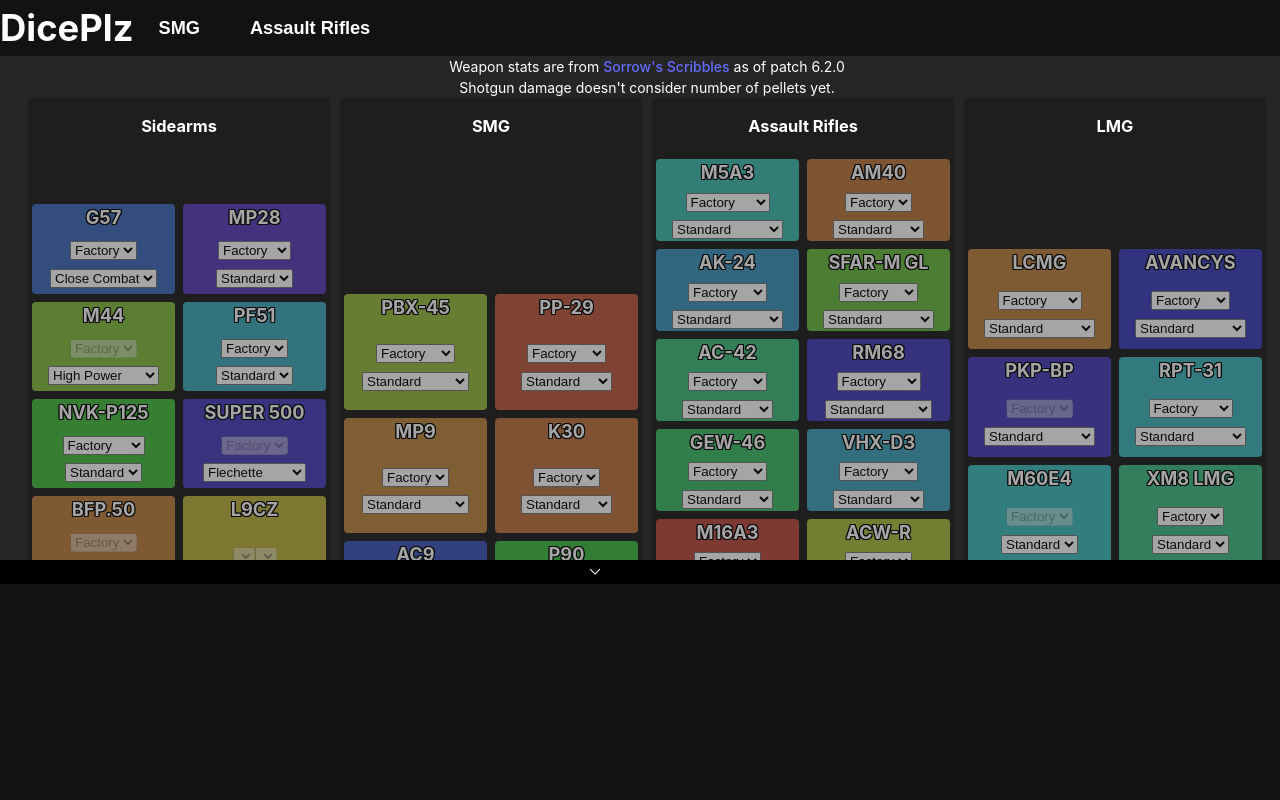
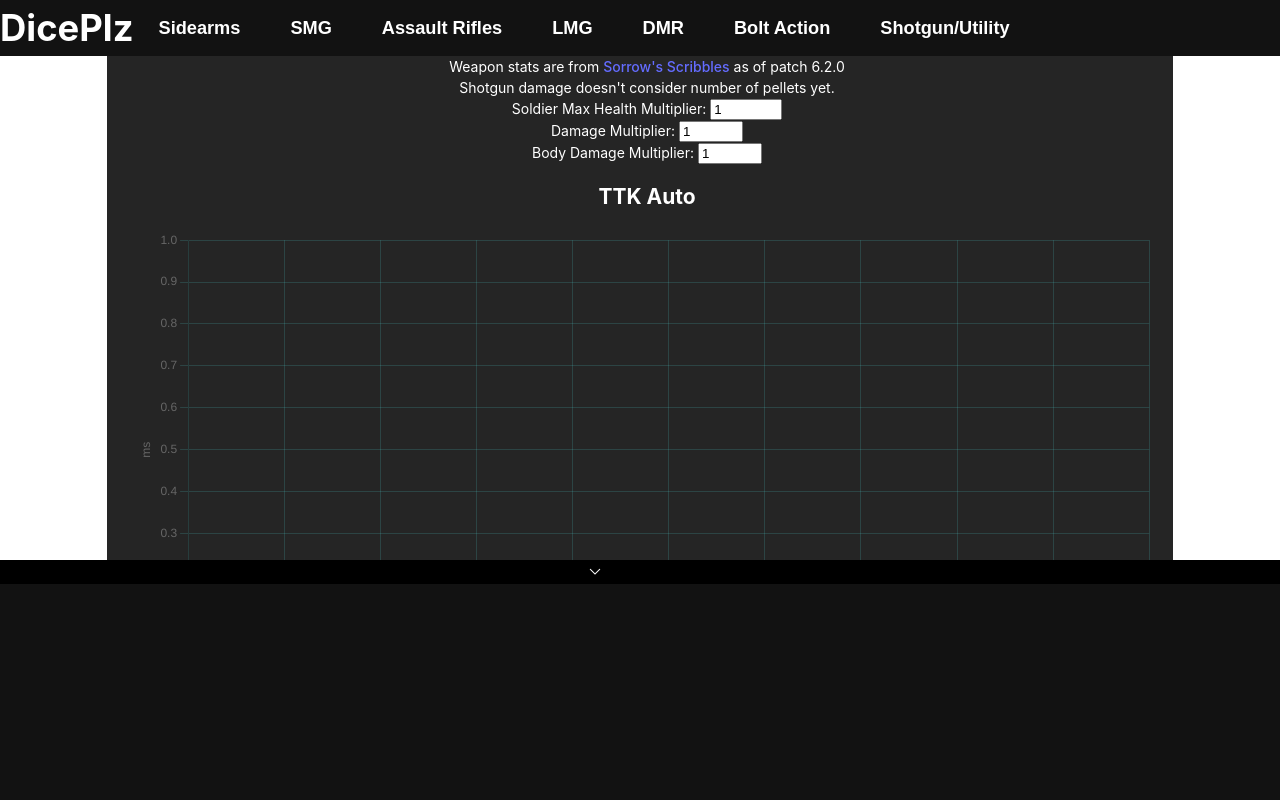
Before and after one commit to keipes/diceplz, a React (Vite) app: page / in a window 1280 px wide. Shown: the top 800 px of the page. Built offline with nearby package versions, Linux system fonts and the light colour scheme.

Commit message:
New weapon selector working.

```diff
--- a/src/App.css
+++ b/src/App.css
@@ -21,6 +21,7 @@
 .top-nav {
   position: fixed;
   top: 0px;
+  left: 0;
   background-color: var(--battle-black);
   z-index: 100;
   width: 100%;
--- a/src/App.tsx
+++ b/src/App.tsx
@@ -22,10 +22,12 @@ import {
 } from "chart.js";
 import {
   GetCategoryWeapons,
+  GetStatsForConfiguration,
   WeaponCategories,
   WeaponStats,
 } from "./WeaponData.ts";
 import VelocityChart from "./VelocityChart.tsx";
+import TopNav from "./Nav/TopNav.tsx";
 ChartJS.register(
   CategoryScale,
   LinearScale,
@@ -43,7 +45,28 @@ interface WeaponSelections {
   barrelType: string;
 }
 
-let first = true;
+interface AddWeaponFn {
+  (config: WeaponConfiguration): void;
+}
+
+interface DuplicateWeaponFn {
+  (id: string): void;
+}
+
+interface RemoveWeaponFn {
+  (id: string): void;
+}
+
+interface UpdateWeaponFn {
+  (id: string, config: WeaponConfiguration): void;
+}
+
+interface WeaponConfig {
+  AddWeapon: AddWeaponFn;
+  RemoveWeapon: RemoveWeaponFn;
+  DuplicateWeapon: DuplicateWeaponFn;
+  UpdateWeapon: UpdateWeaponFn;
+}
 
 function App() {
   const initialSelectedWeapons = new Map<string, WeaponSelections>();
@@ -55,7 +78,7 @@ function App() {
   const [bodyDamageMultiplier, setBodyDamageMultiplier] = useState(1);
 
   const [weaponConfigurations, setWeaponConfigurations] = useState(
-    new Map<String, WeaponConfiguration>()
+    new Map<string, WeaponConfiguration>()
   );
 
   function AddWeapon(config: WeaponConfiguration) {
@@ -86,22 +109,13 @@ function App() {
     configurations.set(id, config);
     setWeaponConfigurations(configurations);
   }
-  if (first) {
-    setTimeout(() => {
-      AddWeapon({
-        name: "AEK-971",
-        visible: true,
-        barrelType: "Factory",
-        ammoType: "Standard",
-      });
-    });
-    first = false;
-  }
+  const wpnCfg = {
+    AddWeapon: AddWeapon,
+    DuplicateWeapon: DuplicateWeapon,
+    RemoveWeapon: RemoveWeapon,
+    UpdateWeapon: UpdateWeapon,
+  };
 
-  // const [selectedWeapons, setSelectedWeapons] = useState({'AEK-971': {
-  //   ammoType: 'Standard',
-  //   barrelType: 'Factory'
-  // }});
   const oldLocalStorageSetting =
     localStorage.getItem("useLocalStorage") == "true";
   const [useLocalStorage, setUseLocalStorage] = useState(
@@ -129,7 +143,9 @@ function App() {
   }
   const requiredRanges = new Map<number, boolean>();
   let highestRangeSeen = 0;
-  for (const [name, stat] of selectedWeaponStats) {
+  for (const [_, config] of weaponConfigurations) {
+    const stat = GetStatsForConfiguration(config);
+    // for (const [name, stat] of selectedWeaponStats) {
     for (const dropoff of stat.dropoffs) {
       requiredRanges.set(dropoff.range, true);
       if (dropoff.range > highestRangeSeen) {
@@ -155,40 +171,11 @@ function App() {
   const selectedWeaponsData = selectedWeaponStats;
   return (
     <>
-      <div className="top-nav">
-        <ul>
-          <li>
-            <h1 className="top-nav-title">DicePlz</h1>
-          </li>
-          <li className="top-nav-weapon-select">
-            <div className="top-nav-label">SMG</div>
-            <div className="weapon-select-dropdown-container">
-              <ul className="weapon-select-dropdown">
-                <li className="weapon-select-item">PBX-45</li>
-                <li className="weapon-select-item">PP-2000</li>
-              </ul>
-            </div>
-          </li>
-          <li className="top-nav-weapon-select">
-            <div className="top-nav-label">Assault Rifles</div>
-            <div className="weapon-select-dropdown-container">
-              <ul className="weapon-select-dropdown">
-                <li className="weapon-select-item">M5A3</li>
-                <li className="weapon-select-item">ACW-R</li>
-              </ul>
-            </div>
-          </li>
-        </ul>
-
-        {/* <div className="top-nav-weapon-select">
-          <div className="top-nav-weapon-select-label">SMG</div>
-          <div className="top-nav-weapon-select-dropdown">
-            <div className="top-nav-weapon-select-item">PBX-45</div>
-            <div className="top-nav-weapon-select-item">PP-2000</div>
-          </div>
-        </div> */}
-      </div>
-      <WeaponConfigurator configurations={weaponConfigurations} />
+      <TopNav addWeapon={AddWeapon} />
+      <WeaponConfigurator
+        configurations={weaponConfigurations}
+        weaponConfig={wpnCfg}
+      />
 
       <div className="main-content">
         <div className="disclosure">
@@ -202,12 +189,12 @@ function App() {
           <p>Shotgun damage doesn't consider number of pellets yet.</p>
         </div>
 
-        <div className="weapon-selector">
+        {/* <div className="weapon-selector">
           <WeaponSelector
             selectedWeapons={selectedWeapons}
             setSelectedWeapons={setSelectedWeapons}
           />
-        </div>
+        </div> */}
         <div>
           <label htmlFor="health-multiplier">
             Soldier Max Health Multiplier:{" "}
@@ -256,6 +243,7 @@ function App() {
         <TTKChart
           selectedWeapons={selectedWeapons}
           selectedWeaponsData={selectedWeaponsData}
+          weaponConfigurations={weaponConfigurations}
           requiredRanges={requiredRanges}
           highestRangeSeen={highestRangeSeen}
           rpmSelector={"rpmAuto"}
@@ -266,6 +254,7 @@ function App() {
         <TTKChart
           selectedWeapons={selectedWeapons}
           selectedWeaponsData={selectedWeaponsData}
+          weaponConfigurations={weaponConfigurations}
           requiredRanges={requiredRanges}
           highestRangeSeen={highestRangeSeen}
           rpmSelector={"rpmSingle"}
@@ -276,6 +265,7 @@ function App() {
         <TTKChart
           selectedWeapons={selectedWeapons}
           selectedWeaponsData={selectedWeaponsData}
+          weaponConfigurations={weaponConfigurations}
           requiredRanges={requiredRanges}
           highestRangeSeen={highestRangeSeen}
           rpmSelector={"rpmBurst"}
@@ -286,6 +276,7 @@ function App() {
         <DamageChart
           selectedWeapons={selectedWeapons}
           selectedWeaponsData={selectedWeaponsData}
+          weaponConfigurations={weaponConfigurations}
           requiredRanges={requiredRanges}
           highestRangeSeen={highestRangeSeen}
           damageMultiplier={damageMultiplier * bodyDamageMultiplier}
@@ -293,10 +284,12 @@ function App() {
         <RPMChart
           selectedWeapons={selectedWeapons}
           selectedWeaponsData={selectedWeaponsData}
+          weaponConfigurations={weaponConfigurations}
         />
         <VelocityChart
           selectedWeapons={selectedWeapons}
           selectedWeaponsData={selectedWeaponsData}
+          weaponConfigurations={weaponConfigurations}
         />
       </div>
     </>
@@ -304,4 +297,11 @@ function App() {
 }
 
 export default App;
-export type { WeaponSelections };
+export type {
+  WeaponSelections,
+  AddWeaponFn,
+  DuplicateWeaponFn,
+  RemoveWeaponFn,
+  UpdateWeaponFn,
+  WeaponConfig,
+};
--- a/src/DamageChart.tsx
+++ b/src/DamageChart.tsx
@@ -1,10 +1,12 @@
 import { Line } from "react-chartjs-2";
 import StringHue from "./StringColor.ts";
-import { WeaponStats } from "./WeaponData.ts";
+import { GetStatsForConfiguration, WeaponStats } from "./WeaponData.ts";
 import { WeaponSelections } from "./App.tsx";
+import { WeaponConfiguration } from "./WeaponConfigurator.tsx";
 
 interface DamageChartProps {
   selectedWeapons: Map<string, WeaponSelections>;
+  weaponConfigurations: Map<String, WeaponConfiguration>;
   highestRangeSeen: number;
   requiredRanges: Map<number, boolean>;
   selectedWeaponsData: [WeaponStats];
@@ -16,7 +18,11 @@ function DamageChart(props: DamageChartProps) {
   const requiredRanges = props.requiredRanges;
   const selectedWeaponsData = props.selectedWeaponsData;
   const datasets = [];
-  for (const [weaponName, stats] of selectedWeaponsData) {
+
+  for (const [id, config] of props.weaponConfigurations) {
+    const weaponName = config.name;
+    const stats = GetStatsForConfiguration(config);
+    // for (const [weaponName, stats] of selectedWeaponsData) {
     // for (let i = 0; i < selectedWeaponsData.length; i++) {
     //   const weapon = stats;
     const data = [];
--- a/src/Nav/TopNav.tsx
+++ b/src/Nav/TopNav.tsx
@@ -1,6 +1,41 @@
-interface NavProps {}
+import { AddWeaponFn } from "../App";
+import { GetCategoryWeapons, WeaponCategories } from "../WeaponData";
+
+interface NavProps {
+  addWeapon: AddWeaponFn;
+}
 
 function TopNav(props: NavProps) {
+  const weaponSelectDropdowns = [];
+  for (const category of WeaponCategories) {
+    const weaponSelectItems = [];
+    for (const weapon of GetCategoryWeapons(category)) {
+      weaponSelectItems.push(
+        <li
+          className="weapon-select-item"
+          key={weapon.name}
+          onClick={() => {
+            props.addWeapon({
+              name: weapon.name,
+              visible: true,
+              barrelType: weapon.stats[0].barrelType,
+              ammoType: weapon.stats[0].ammoType,
+            });
+          }}
+        >
+          {weapon.name}
+        </li>
+      );
+    }
+    weaponSelectDropdowns.push(
+      <li className="top-nav-weapon-select" key={category}>
+        <div className="top-nav-label">{category}</div>
+        <div className="weapon-select-dropdown-container">
+          <ul className="weapon-select-dropdown">{weaponSelectItems}</ul>
+        </div>
+      </li>
+    );
+  }
   return (
     <>
       <div className="top-nav">
@@ -8,7 +43,8 @@ function TopNav(props: NavProps) {
           <li>
             <h1 className="top-nav-title">DicePlz</h1>
           </li>
-          <li className="top-nav-weapon-select">
+          {weaponSelectDropdowns}
+          {/* <li className="top-nav-weapon-select">
             <div className="top-nav-label">SMG</div>
             <div className="weapon-select-dropdown-container">
               <ul className="weapon-select-dropdown">
@@ -25,7 +61,7 @@ function TopNav(props: NavProps) {
                 <li className="weapon-select-item">ACW-R</li>
               </ul>
             </div>
-          </li>
+          </li> */}
         </ul>
       </div>
     </>
--- a/src/RPMChart.tsx
+++ b/src/RPMChart.tsx
@@ -1,20 +1,21 @@
 import { Bar, Line } from "react-chartjs-2";
 import StringHue from "./StringColor.ts";
-import { WeaponStats } from "./WeaponData.ts";
+import { GetStatsForConfiguration, WeaponStats } from "./WeaponData.ts";
 import { WeaponSelections } from "./App.tsx";
 import { useState } from "react";
 import "./RPMChart.css";
+import { WeaponConfiguration } from "./WeaponConfigurator.tsx";
 
 interface RPMChartProps {
   selectedWeapons: Map<string, WeaponSelections>;
   selectedWeaponsData: Map<string, WeaponStats>;
+  weaponConfigurations: Map<String, WeaponConfiguration>;
 }
 
 function RPMChart(props: RPMChartProps) {
   const [showAuto, setShowAuto] = useState(true);
   const [showSingle, setShowSingle] = useState(true);
   const [showBurst, setShowBurst] = useState(true);
-  const selectedWeaponsData = props.selectedWeaponsData;
   const labels = [];
   const datasets = [];
   const data = [];
@@ -23,8 +24,11 @@ function RPMChart(props: RPMChartProps) {
   const backgroundColors = [];
   const singleData = [];
   const singleBackgroundColors = [];
-
-  const weaponData = Array.from(selectedWeaponsData.entries());
+  const weaponData = [];
+  for (const [_, config] of props.weaponConfigurations) {
+    const stats = GetStatsForConfiguration(config);
+    weaponData.push([config.name, stats]);
+  }
   weaponData.sort((a, b) => {
     const aValues = [];
     const bValues = [];
--- a/src/TTKChart.tsx
+++ b/src/TTKChart.tsx
@@ -1,10 +1,12 @@
 import { Line } from "react-chartjs-2";
 import StringHue from "./StringColor.ts";
-import { WeaponStats } from "./WeaponData.ts";
+import { GetStatsForConfiguration, WeaponStats } from "./WeaponData.ts";
 import { WeaponSelections } from "./App.tsx";
+import { WeaponConfiguration } from "./WeaponConfigurator.tsx";
 
 interface TTKChartProps {
   selectedWeapons: Map<string, WeaponSelections>;
+  weaponConfigurations: Map<String, WeaponConfiguration>;
   highestRangeSeen: number;
   requiredRanges: Map<number, boolean>;
   selectedWeaponsData: [WeaponStats];
@@ -27,10 +29,14 @@ const damageToTTK = function (
 function TTKChart(props: TTKChartProps) {
   const highestRangeSeen = props.highestRangeSeen;
   const requiredRanges = props.requiredRanges;
-  const selectedWeaponsData = props.selectedWeaponsData;
+  // const selectedWeaponsData = props.selectedWeaponsData;
   const datasets = [];
   // for (let i = 0; i < selectedWeaponsData.length; i++) {
-  for (const [weaponName, stats] of selectedWeaponsData) {
+
+  for (const [id, config] of props.weaponConfigurations) {
+    const weaponName = config.name;
+    const stats = GetStatsForConfiguration(config);
+    // for (const [weaponName, stats] of selectedWeaponsData) {
     //   const weapon = selectedWeaponsData[i];
     const data = [];
     let lastDamage = 0;
@@ -40,9 +46,6 @@ function TTKChart(props: TTKChartProps) {
     for (let dropoff of stats.dropoffs) {
       range = dropoff.range;
       damage = dropoff.damage * props.damageMultiplier;
-      //   for (let index = 0; index < weapon.damage.length; index = index + 2) {
-      //     range = weapon.damage[index + 1]
-      //     damage = weapon.damage[index] * DamageMultiplier;
       for (let i = lastRange + 1; i < range; i++) {
         if (requiredRanges.has(i)) {
           data.push(
@@ -85,11 +88,10 @@ function TTKChart(props: TTKChartProps) {
       }
     }
     datasets.push({
-      label: weaponName,
+      label: config.name + " " + config.barrelType + " " + config.ammoType + "",
       data: data,
       fill: false,
       borderColor: "hsl(" + StringHue(weaponName) + ", 50%, 50%)",
-      // tension: 0.1
     });
   }
 
--- a/src/VelocityChart.tsx
+++ b/src/VelocityChart.tsx
@@ -1,27 +1,30 @@
-import { Bar, Line } from "react-chartjs-2";
+import { Bar } from "react-chartjs-2";
 import StringHue from "./StringColor.ts";
-import { WeaponStats } from "./WeaponData.ts";
+import { GetStatsForConfiguration, WeaponStats } from "./WeaponData.ts";
 import { WeaponSelections } from "./App.tsx";
-import { useState } from "react";
 import "./VelocityChart.css";
+import { WeaponConfiguration } from "./WeaponConfigurator.tsx";
 
 interface VelocityChartProps {
   selectedWeapons: Map<string, WeaponSelections>;
   selectedWeaponsData: Map<string, WeaponStats>;
+  weaponConfigurations: Map<String, WeaponConfiguration>;
 }
 
 function VelocityChart(props: VelocityChartProps) {
-  const selectedWeaponsData = props.selectedWeaponsData;
   const labels = [];
   const datasets = [];
   const data = [];
   const backgroundColors = [];
-
-  const weaponData = Array.from(selectedWeaponsData.entries());
+  const weaponData = [];
+  for (const [_, config] of props.weaponConfigurations) {
+    const stats = GetStatsForConfiguration(config);
+    weaponData.push([config.name, stats]);
+  }
+  // const weaponData = Array.from(selectedWeaponsData.entries());
   weaponData.sort((a, b) => {
     return b[1].velocity - a[1].velocity;
   });
-  console.log(weaponData[0]);
   for (const [weaponName, stats] of weaponData) {
     labels.push(weaponName);
     backgroundColors.push("hsl(" + StringHue(weaponName) + ", 50%, 50%)");
--- a/src/WeaponConfigurator.css
+++ b/src/WeaponConfigurator.css
@@ -2,6 +2,7 @@
 .wcf-container {
     position: fixed;
     bottom: 0;
+    left: 0;
     z-index: 100;
     height: 30vh;
     width: 100%;
--- a/src/WeaponConfigurator/Weapon.tsx
+++ b/src/WeaponConfigurator/Weapon.tsx
@@ -1,11 +1,12 @@
 import { useState } from "react";
-import StringHue from "../StringColor.ts";
 import { GetWeaponByName } from "../WeaponData.ts";
-import { WeaponSelections } from "../App.tsx";
+import { WeaponConfig, WeaponSelections } from "../App.tsx";
 import { WeaponConfiguration } from "../WeaponConfigurator.tsx";
 
 interface WeaponProps {
+  id: string;
   config: WeaponConfiguration;
+  weaponConfig: WeaponConfig;
 }
 
 function Weapon(props: WeaponProps) {
@@ -31,47 +32,47 @@ function Weapon(props: WeaponProps) {
     selectedAmmoInitial = weapon.stats[0].ammoType;
   }
 
-  const [selectedBarrel, setSelectedBarrel] = useState(selectedBarrelInitial);
-  const [selectedAmmo, setSelectedAmmo] = useState(selectedAmmoInitial);
-  const clickHandler = (o) => {
-    const newSelectedWeapons = new Map<string, WeaponSelections>(
-      props.selectedWeapons
-    );
-    if (!newSelectedWeapons.delete(props.name)) {
-      newSelectedWeapons.set(props.name, {
-        ammoType: selectedAmmo,
-        barrelType: selectedBarrel,
-      });
-    }
-    props.setSelectedWeapons(newSelectedWeapons);
-  };
+  // const [selectedBarrel, setSelectedBarrel] = useState(selectedBarrelInitial);
+  // const [selectedAmmo, setSelectedAmmo] = useState(selectedAmmoInitial);
+  // const clickHandler = (o) => {
+  //   const newSelectedWeapons = new Map<string, WeaponSelections>(
+  //     props.selectedWeapons
+  //   );
+  //   if (!newSelectedWeapons.delete(props.name)) {
+  //     newSelectedWeapons.set(props.name, {
+  //       ammoType: selectedAmmo,
+  //       barrelType: selectedBarrel,
+  //     });
+  //   }
+  //   props.setSelectedWeapons(newSelectedWeapons);
+  // };
 
-  function barrelChangeHandler(e) {
-    setSelectedBarrel(e.target.value);
-    if (props.selectedWeapons.has(props.name)) {
-      const newSelectedWeapons = new Map<string, WeaponSelections>(
-        props.selectedWeapons
-      );
-      newSelectedWeapons.set(props.name, {
-        ammoType: selectedAmmo,
-        barrelType: e.target.value,
-      });
-      props.setSelectedWeapons(newSelectedWeapons);
-    }
-  }
-  function ammoChangeHandler(e) {
-    setSelectedAmmo(e.target.value);
-    if (props.selectedWeapons.has(props.name)) {
-      const newSelectedWeapons = new Map<string, WeaponSelections>(
-        props.selectedWeapons
-      );
-      newSelectedWeapons.set(props.name, {
-        ammoType: e.target.value,
-        barrelType: selectedBarrel,
-      });
-      props.setSelectedWeapons(newSelectedWeapons);
-    }
-  }
+  // function barrelChangeHandler(e) {
+  //   setSelectedBarrel(e.target.value);
+  //   if (props.selectedWeapons.has(props.name)) {
+  //     const newSelectedWeapons = new Map<string, WeaponSelections>(
+  //       props.selectedWeapons
+  //     );
+  //     newSelectedWeapons.set(props.name, {
+  //       ammoType: selectedAmmo,
+  //       barrelType: e.target.value,
+  //     });
+  //     props.setSelectedWeapons(newSelectedWeapons);
+  //   }
+  // }
+  // function ammoChangeHandler(e) {
+  //   setSelectedAmmo(e.target.value);
+  //   if (props.selectedWeapons.has(props.name)) {
+  //     const newSelectedWeapons = new Map<string, WeaponSelections>(
+  //       props.selectedWeapons
+  //     );
+  //     newSelectedWeapons.set(props.name, {
+  //       ammoType: e.target.value,
+  //       barrelType: selectedBarrel,
+  //     });
+  //     props.setSelectedWeapons(newSelectedWeapons);
+  //   }
+  // }
 
   const seenBarrels = new Set<string>();
   const barrelOptions = [];
@@ -79,7 +80,7 @@ function Weapon(props: WeaponProps) {
   const ammoOptions = [];
 
   for (const stat of weapon.stats) {
-    if (stat.barrelType == selectedBarrel) {
+    if (stat.barrelType == props.config.barrelType) {
       if (!seenAmmo.has(stat.ammoType)) {
         // shouldn't need to do this
         ammoOptions.push(
@@ -110,32 +111,59 @@ function Weapon(props: WeaponProps) {
     <div className="wcf-weapon">
       <div className="wcf-header">
         <div className="wcf-header-item wcf-name">{config.name}</div>
-        <span className="wcf-header-item wcf-header-button wcf-duplicate material-symbols-outlined">
+        <span
+          className="wcf-header-item wcf-header-button wcf-duplicate material-symbols-outlined"
+          onClick={() => {
+            props.weaponConfig.DuplicateWeapon(props.id);
+          }}
+        >
           content_copy
         </span>
-        <span className="wcf-header-item wcf-header-button wcf-visibility material-symbols-outlined">
+        <span
+          className="wcf-header-item wcf-header-button wcf-visibility material-symbols-outlined"
+          onClick={() => {
+            const cloned = JSON.parse(JSON.stringify(props.config));
+            cloned.visible = !cloned.visible;
+            props.weaponConfig.UpdateWeapon(props.id, cloned);
+          }}
+        >
           {visibility}
         </span>
-        <span className="wcf-header-item wcf-header-button wcf-close material-symbols-outlined">
+        <span
+          className="wcf-header-item wcf-header-button wcf-close material-symbols-outlined"
+          onClick={() => {
+            props.weaponConfig.RemoveWeapon(props.id);
+          }}
+        >
           delete
         </span>
       </div>
 
       <select
-        value={selectedBarrel}
+        value={props.config.barrelType}
         name="barrel"
         id="barrel"
-        onChange={barrelChangeHandler}
+        // onChange={barrelChangeHandler}
+        onChange={(e) => {
+          const cloned = JSON.parse(JSON.stringify(props.config));
+          cloned.barrelType = e.target.value;
+          props.weaponConfig.UpdateWeapon(props.id, cloned);
+        }}
         onClick={(e) => e.stopPropagation()}
         disabled={seenBarrels.size < 2}
       >
         {barrelOptions}
       </select>
       <select
-        value={selectedAmmo}
+        value={props.config.ammoType}
         name="ammo"
         id="ammo"
-        onChange={ammoChangeHandler}
+        // onChange={ammoChangeHandler}
+        onChange={(e) => {
+          const cloned = JSON.parse(JSON.stringify(props.config));
+          cloned.ammoType = e.target.value;
+          props.weaponConfig.UpdateWeapon(props.id, cloned);
+        }}
         onClick={(e) => e.stopPropagation()}
         disabled={seenAmmo.size < 2}
       >
--- a/src/WeaponData.ts
+++ b/src/WeaponData.ts
@@ -1,3 +1,4 @@
+import { WeaponConfiguration } from "./WeaponConfigurator";
 import weaponData from "./assets/weapons.json";
 
 interface Weapon {
@@ -35,10 +36,25 @@ for (const category of WeaponCategories) {
 function GetWeaponByName(name: string): Weapon {
   return weaponsByName.get(name)!;
 }
+
+function GetStatsForConfiguration(config: WeaponConfiguration) {
+  const weapon = GetWeaponByName(config.name);
+  for (const stat of weapon.stats) {
+    if (
+      stat.barrelType == config.barrelType &&
+      stat.ammoType == config.ammoType
+    ) {
+      return stat;
+    }
+  }
+  throw new Error("no stats for config");
+}
+
 export {
   WeaponCategories,
   GetCategoryWeapons,
   GetWeaponByName,
+  GetStatsForConfiguration,
   // WeaponStats,
 };
 
```
Also changed, not shown: src/WeaponConfigurator.tsx (+19 -23 lines).
